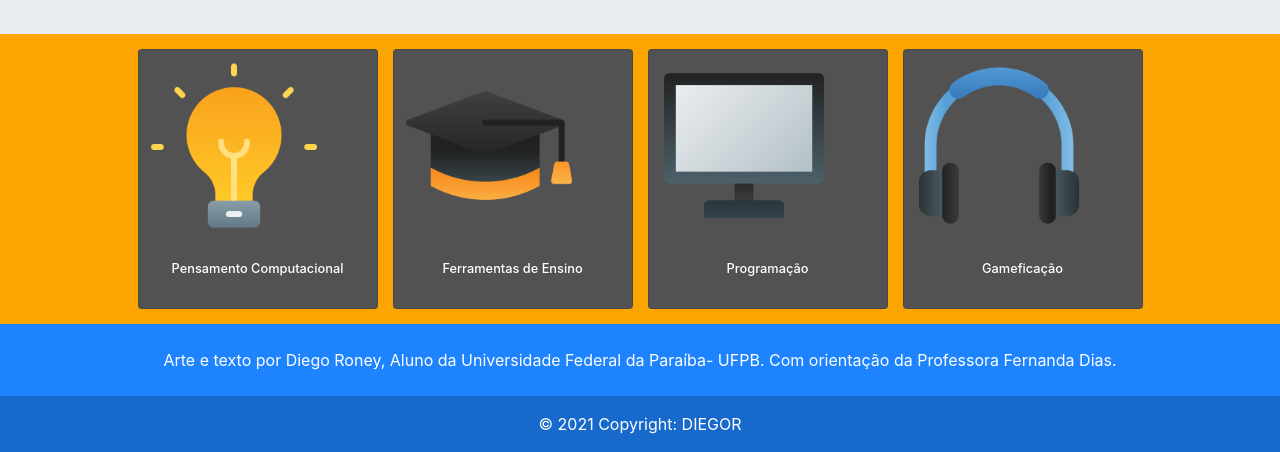
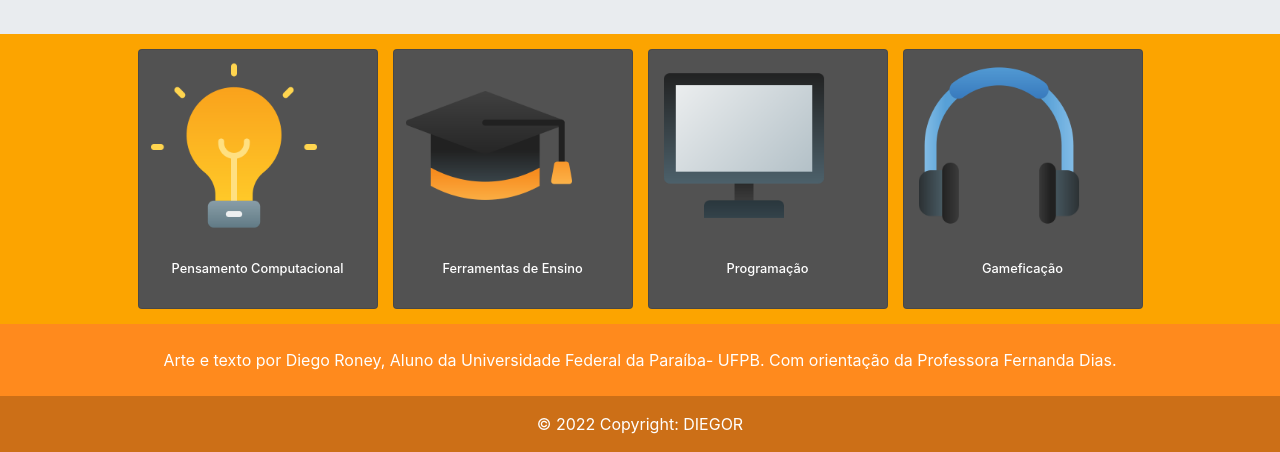
Before and after one commit to DiegoRoney/cartilha-comput-page, a plain HTML site: page index.html in a window 1280 px wide. Shown: the part 1945-2397 px from the top of the page. Drawn offline with nearby package versions, Linux system fonts and the light colour scheme.

Commit message:
Update index.html

```diff
--- a/index.html
+++ b/index.html
@@ -160,7 +160,7 @@
 
   <!--FOOTER-->
 
-  <footer class=" text-center text-white" style="background-color: #1d83ff;">
+  <footer class=" text-center text-white" style="background-color: #ff8a1d;">
     <!-- Grid container -->
     <div class="container p-4 pb-0">
       Arte e texto por Diego Roney, Aluno da Universidade Federal da Paraíba- UFPB.
@@ -170,7 +170,7 @@
 
     <!-- Copyright -->
     <div class="text-center p-3" style="background-color: rgba(0, 0, 0, 0.2);">
-      <a class="text-white" href="https://diegoroney.github.io/portfolio/">© 2021 Copyright: DIEGOR</a>
+      <a class="text-white" href="https://diegoroney.github.io/portfolio/">© 2022 Copyright: DIEGOR</a>
     </div>
     <!-- Copyright -->
   </footer>
```
